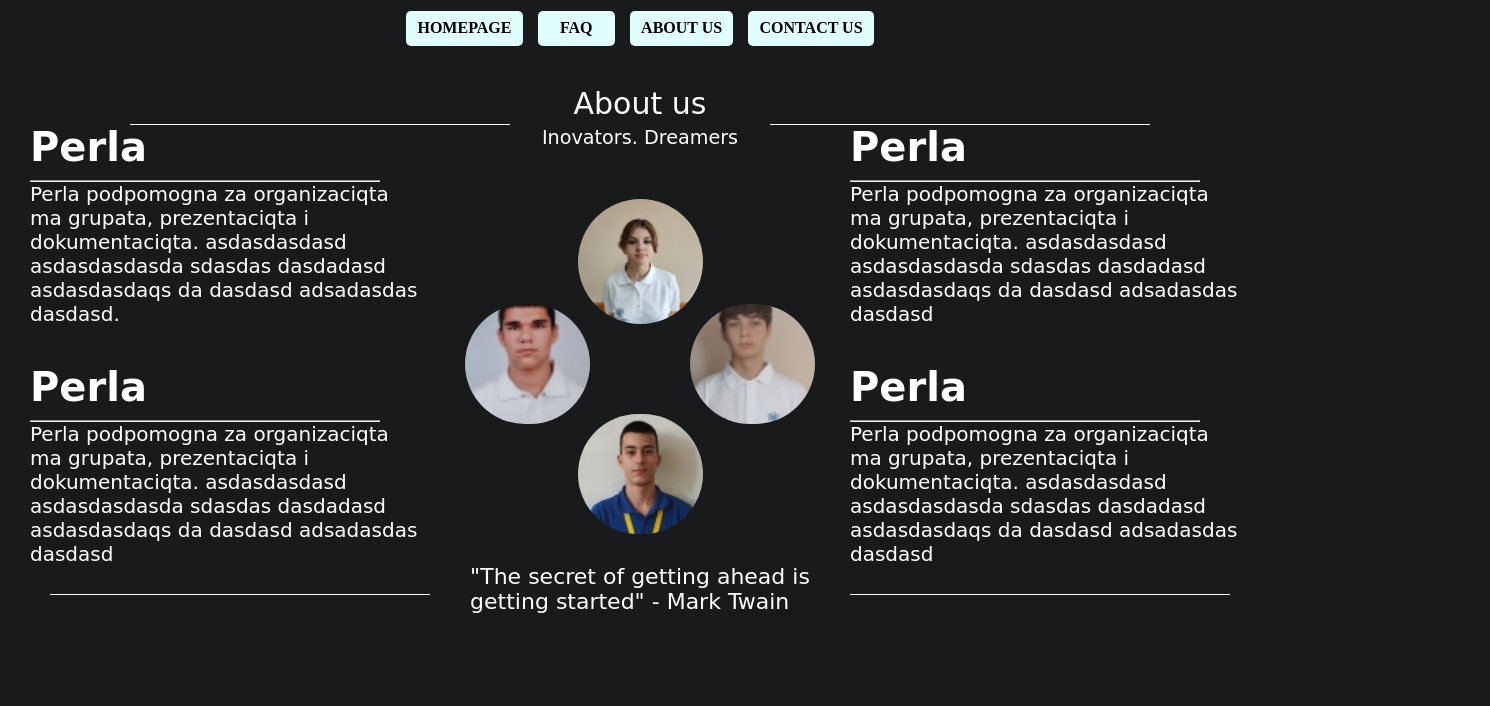
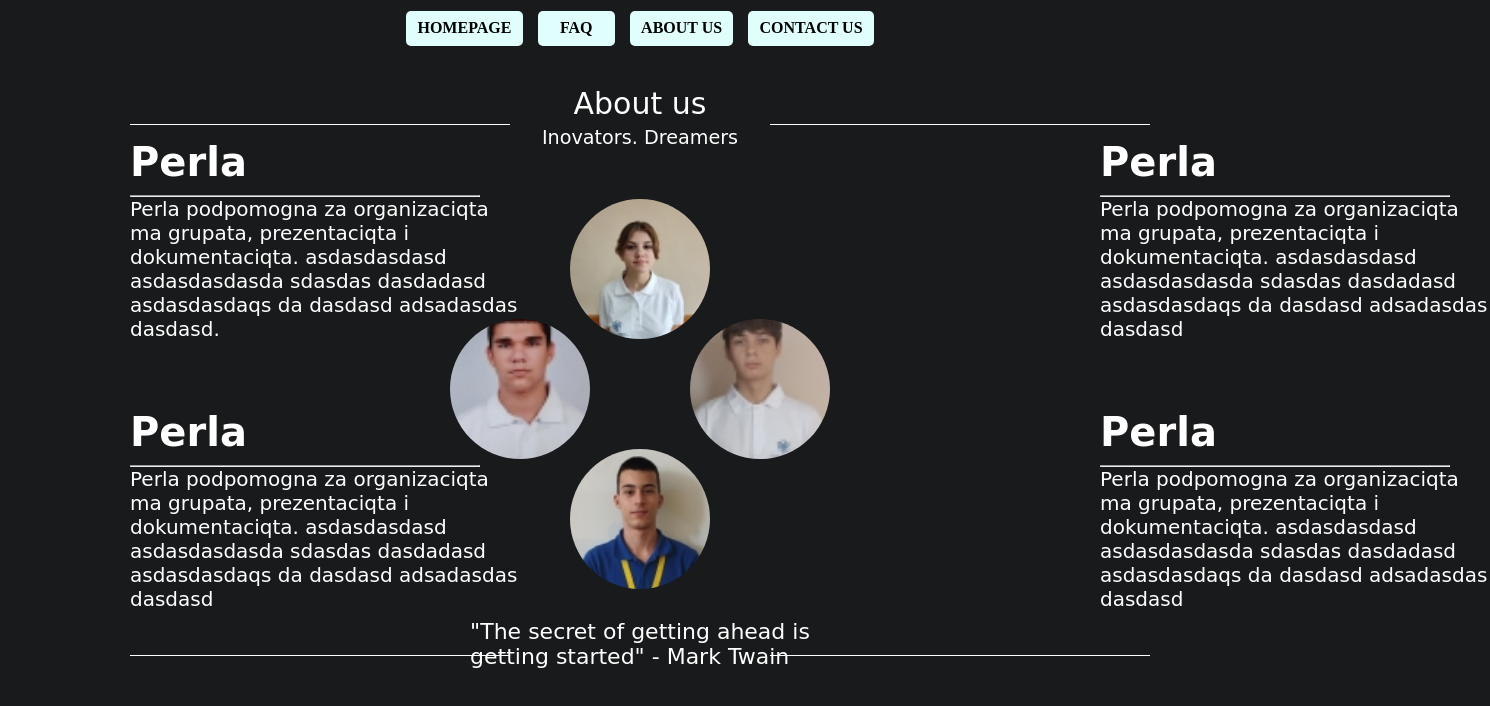
Before and after one commit to PKHristova22/shkembe-chorba, a plain HTML site: page pages/AboutUs.html in a window 1280 px wide. Shown: the whole page, 1490 px wide, since content can reach past the window. Drawn offline with Linux system fonts and the light colour scheme.

Commit message:
Fixed About Us

```diff
--- a/styles/AboutUs.css
+++ b/styles/AboutUs.css
@@ -55,8 +55,8 @@ body{
     justify-content: center;
     align-items: center;
     flex-direction: column;
-    width: 125px;
-    height: 125px;
+    width: 140px;
+    height: 140px;
     background-image: url("../images/perla.jpg");
     background-size: cover;
     justify-content: center;
@@ -79,8 +79,8 @@ body{
     background-image: url("../images/nedko.jpg");
     background-size: cover;
     justify-content: center;
-    width: 125px;
-    height: 120px;
+    width: 140px;
+    height: 140px;
     border-radius: 200px;
     text-align: center;
     transition: 0.2s;
@@ -98,8 +98,8 @@ body{
 .info3{
     background-image: url("../images/rashkov.jpg");
     background-size: cover;
-    width: 125px;
-    height: 120px;
+    width: 140px;
+    height: 140px;
     border-radius: 200px;
     text-align: center;
     color: white;
@@ -108,8 +108,8 @@ body{
 .info4{
     background-image: url("../images/simo.jpg");
     background-size: cover;
-    width: 125px;
-    height: 120px;
+    width: 140px;
+    height: 140px;
     border-radius: 200px;
     text-align: center;
     color: white;
@@ -134,8 +134,8 @@ body{
     height: 1px;
     background: white;
     position: absolute;
-    left: 50px;
-    top:594px;
+    left: 130px;
+    top: 655px;
 }
 .Quote::after{
     content:"";
@@ -144,8 +144,8 @@ body{
     height: 1px;
     background: white;
     position: absolute;
-    right: 50px;
-    top:594px;
+    right: 130px;
+    top:655px;
     justify-content: center;
 }
 
@@ -178,6 +178,7 @@ body{
     display: flex;
     justify-content: center;
     margin-top: 20px;
+    font-family: 'Comfortaa', cursive;
     content:"Perla Hristova";
     opacity: 0;
     color: white;
@@ -189,6 +190,7 @@ body{
 .info1::after{
     display: flex;
     justify-content: center;
+    font-family: 'Comfortaa', cursive;
     content:"Scrum";
     opacity: 0;
     color: white;
@@ -201,7 +203,8 @@ body{
 .info2::before{
     display: flex;
     justify-content: center;
-    margin-top: 50px;
+    margin-top: 55px;
+    font-family: 'Comfortaa', cursive;
     content:"Nedqlko Libchev";
     opacity: 0;
     color: white;
@@ -213,6 +216,7 @@ body{
 .info2::after{
     display: flex;
     justify-content: center;
+    font-family: 'Comfortaa', cursive;
     content:"Designer";
     opacity: 0;
     color: white;
@@ -225,7 +229,8 @@ body{
 .info3::before{
     display: flex;
     justify-content: center;
-    margin-top: 50px;
+    margin-top: 55px;
+    font-family: 'Comfortaa', cursive;
     content:"Luchezar Rashkov";
     opacity: 0;
     color: white;
@@ -237,7 +242,7 @@ body{
 .info3::after{
     display: flex;
     justify-content: center;
-
+    font-family: 'Comfortaa', cursive;
     content:"Font-End";
     opacity: 0;
     color: white;
@@ -249,7 +254,8 @@ body{
 .info4::before{
     display: flex;
     justify-content: center;
-    margin-top: 50px;
+    margin-top: 55px;
+    font-family: 'Comfortaa', cursive;
     content:"Simeon Stefanov";
     opacity: 0;
     color: white;
@@ -261,7 +267,7 @@ body{
 .info4::after{
     display: flex;
     justify-content: center;
-
+    font-family: 'Comfortaa', cursive;
     content:"Font-End";
     opacity: 0;
     color: white;
@@ -275,10 +281,11 @@ body{
     width: 390px;
     color: white;
     margin-top: -75px;
-    margin-left: 30px;
+    margin-left: 130px;
     font-family: 'Comfortaa', cursive;
 }
 .text1-1 h1{
+    margin-top: 15PX;
     font-size: 40px;
     margin-bottom: 10px;
     font-family: 'Comfortaa', cursive;
@@ -296,8 +303,8 @@ body{
     width: 390px;
     height: 160px;
     color: white;
-    margin-top: 165px;
-    margin-left: 30px;
+    margin-top: 210px;
+    margin-left: 130px;
     font-family: 'Comfortaa', cursive;
 }
 .text1-2 h1{
@@ -318,10 +325,11 @@ body{
     width: 390px;
     color: white;
     margin-top: -75px;
-    margin-left: 850px;
+    margin-left: 1100px;
     font-family: 'Comfortaa', cursive;
 }
 .text1-3 h1{
+    margin-top: 15px;
     font-size: 40px;
     margin-bottom: 10px;
     font-family: 'Comfortaa', cursive;
@@ -344,8 +352,8 @@ body{
     width: 390px;
     height: 160px;
     color: white;
-    margin-top: 165px;
-    margin-left: 850px;
+    margin-top: 210px;
+    margin-left: 1100px;
     font-family: 'Comfortaa', cursive;
 }
 .text1-4 h1{
```
